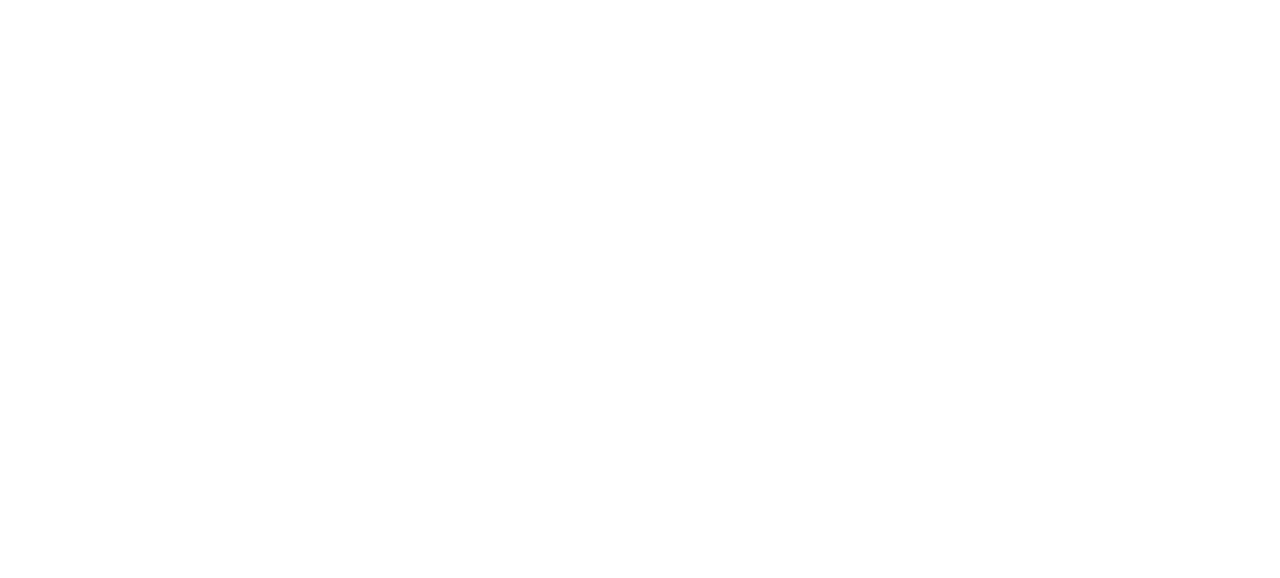
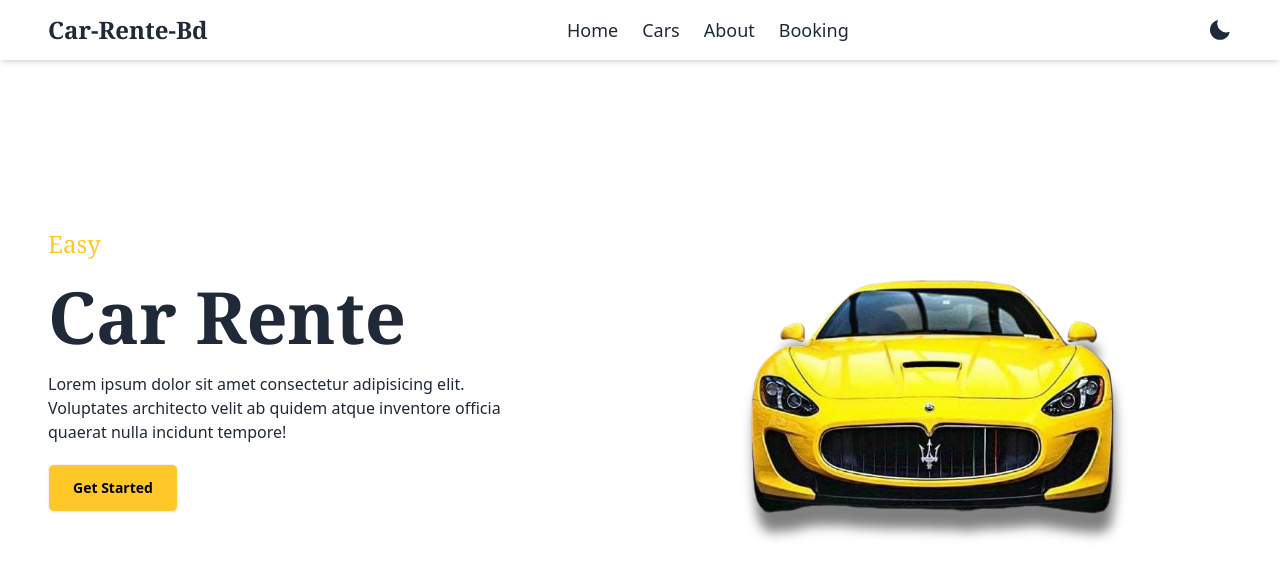
Before and after one commit to MdFuadAmir/car-rente-bd, a React (Vite) app: page / in a window 1280 px wide. Shown: the top 578 px of the page. Built offline with nearby package versions, Linux system fonts and the light colour scheme.

Commit message:
added hero section complete

```diff
--- a/package.json
+++ b/package.json
@@ -14,6 +14,7 @@
     "match-sorter": "^6.3.4",
     "react": "^18.2.0",
     "react-dom": "^18.2.0",
+    "react-icons": "^5.2.1",
     "react-router-dom": "^6.23.1",
     "sort-by": "^1.2.0"
   },
--- /dev/null
+++ b/src/Components/DarkMode/DarkMode.jsx
@@ -0,0 +1,11 @@
+// import React from 'react';
+
+const DarkMode = () => {
+    return (
+        <div>
+
+        </div>
+    );
+};
+
+export default DarkMode;
--- /dev/null
+++ b/src/Components/Hero/Hero.jsx
@@ -0,0 +1,28 @@
+// import React from 'react';
+import carPng from "../../assets/car.png"
+import car2Png from "../../assets/banner-car.png"
+
+const Hero = ({theme}) => {
+    return (
+        <div className="dark:bg-black dark:text-white duration-300 relative -z-20">
+            <div className="container min-h-[620px] flex">
+                <div className="grid place-items-center grid-cols-1 sm:grid-cols-2">
+                    {/*  */}
+                    <div className="order-1 sm:order-2">
+                        <img src={theme == "dark" ? carPng : car2Png} alt="cars" className="relative -z-10 max-h[600px] drop-shadow-[2px_20px_6px_rgba(0,0,0,0.50)]"/>
+                    </div>
+                    {/*  */}
+                    <div className="order-2 sm:order-1 space-y-5 sm:pr-32">
+                        <p className="text-primary text-2xl font-serif">Easy</p>
+                        <h1 className="text-5xl font-semibold lg:text-7xl font-serif">Car Rente</h1>
+                        <p>Lorem ipsum dolor sit amet consectetur adipisicing elit. Voluptates architecto velit ab quidem atque inventore officia quaerat nulla incidunt tempore!
+                        </p>
+                        <button className="bg-primary btn text-black px-6 py-2 rounded-md hover:bg-primary/80 duration-300">Get Started</button>
+                    </div>
+                </div>
+            </div>
+        </div>
+    );
+};
+
+export default Hero;
--- a/src/Components/Home/Home.jsx
+++ b/src/Components/Home/Home.jsx
@@ -1,8 +1,26 @@
-// import React from 'react';
+import React, { useEffect } from 'react';
+
+import Navber from "../Navber/Navber";
+import Hero from '../Hero/Hero';
 
 const Home = () => {
+    const [theme, setTheme] = React.useState(localStorage.getItem("theme") ?  localStorage.getItem("theme") : "light");
+    const element = document.documentElement;
+    useEffect(() =>{
+        if(theme == "dark"){
+            element.classList.add("dark");
+            localStorage.setItem("theme", "dark");
+        }
+        else{
+            element.classList.remove("dark");
+            localStorage.setItem("theme", "light");
+        }
+
+    },[theme])
     return (
         <div>
+            <Navber theme={theme} setTheme={setTheme}/>
+            <Hero theme={theme}/>
 
 
         </div>
--- a/src/Components/Navber/Navber.jsx
+++ b/src/Components/Navber/Navber.jsx
@@ -1,10 +1,62 @@
 // import React from 'react';
+import { NavLink } from "react-router-dom";
+import { BiSolidSun } from "react-icons/bi";
+import { BiSolidMoon } from "react-icons/bi";
 
-const Navber = () => {
+const navlinks = [
+    {
+        id: 1,
+        name: "Home",
+        link: "/"
+    },
+    {
+        id: 2,
+        name: "Cars",
+        link: "/cars"
+    },
+    {
+        id: 3,
+        name: "About",
+        link: "/about"
+    },
+    {
+        id: 4,
+        name: "Booking",
+        link: "/booking"
+    },
+]
+const Navber = ({theme, setTheme}) => {
+
+
     return (
-        <div>
-
-        </div>
+        <nav className="shadow-md bg-white dark:bg-dark dark:text-white duration-300">
+            <div className="container">
+                <div className="flex justify-between items-center">
+                    {/* name */}
+                    <div>
+                        <h1 className="text-2xl font-bold font-serif">Car-Rente-Bd</h1>
+                    </div>
+                    {/* links */}
+                    <div className="hidden md:block">
+                        <ul className="flex items-center gap-6">
+                            {
+                                navlinks.map((data) =>(
+                                    <li key={data?.id} className="py-4"><NavLink to={data?.link} className="py-2 hover:border-b-2 hover:text-primary hover:border-primary transition-colors duration-500 text-lg font-medium">{data?.name}</NavLink></li>
+                                ))
+                            }
+                        </ul>
+                    </div>
+                    {/* dark mode */}
+                    <div>
+                        {
+                            theme == "dark"? (<BiSolidSun onClick={() => setTheme("light")} className="text-2xl"/>) : (
+                                <BiSolidMoon onClick={() => setTheme("dark")} className="text-2xl"/>
+                            )
+                        }
+                    </div>
+                </div>
+            </div>
+        </nav>
     );
 };
 
```
Also changed, not shown: 1 other file (tests, documents, lock files or other folders).
